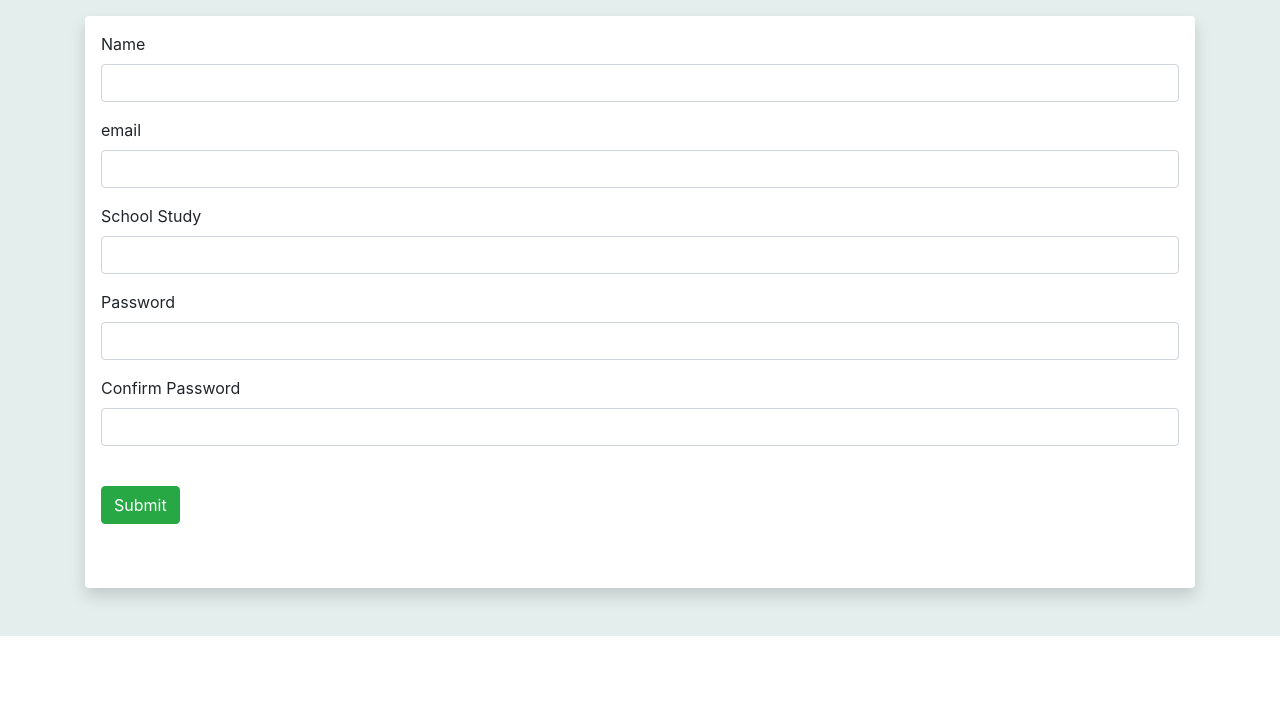
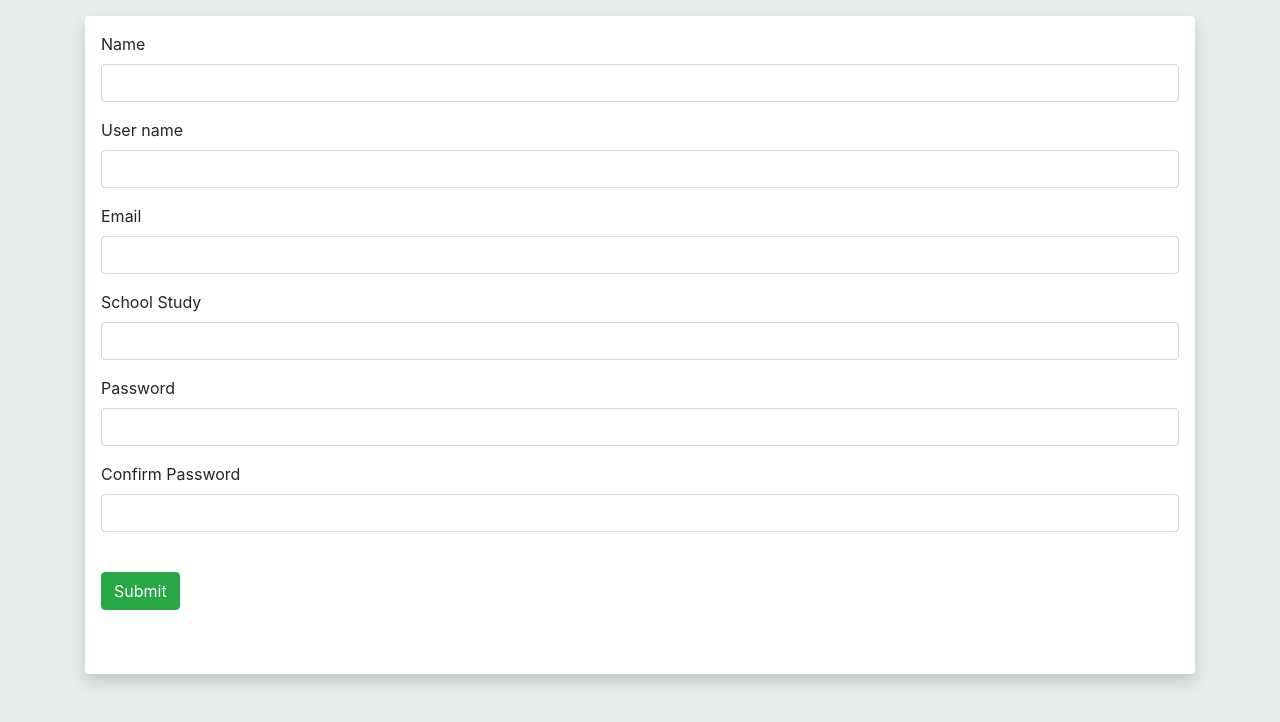
Before and after one commit to SaberHardy/FlaskBlogger, a Flask app: page /user/add in a window 1280 px wide. Shown: the part 237-959 px from the top of the page. Before the commit the page ends 873 px from the top, so only its background shows below. Run offline with Flask 3, Linux system fonts and the light colour scheme; some libraries are stand-ins or nearby versions.

Commit message:
add username

```diff
--- a/app.py
+++ b/app.py
@@ -33,7 +33,7 @@ class Posts(db.Model):
 
 class Users(db.Model, UserMixin):
     id = db.Column(db.Integer, primary_key=True)
-    # user_name = db.Column(db.String(20), nullable=False, unique=True)
+    username = db.Column(db.String(20), nullable=False, unique=True)
     name = db.Column(db.String(200), nullable=False)
     email = db.Column(db.String(200), nullable=False, unique=True)
     school_study = db.Column(db.String(300))
@@ -128,17 +128,18 @@ def add_user():
         user = Users.query.filter_by(email=form.email.data).first()
         if user is None:
             hashed_pw = generate_password_hash(form.password_hash.data, "sha256")
-            user = Users(name=form.name.data,
-                         email=form.email.data,
-                         school_study=form.school_study.data,
-                         password_hash=hashed_pw
-                         )
+            user = Users(
+                name=form.name.data,
+                username=form.username.data,
+                email=form.email.data,
+                school_study=form.school_study.data,
+                password_hash=hashed_pw
+            )
             db.session.add(user)
             db.session.commit()
 
-        name = form.name.data
-
         form.name.data = ""
+        form.username.data = ""
         form.email.data = ""
         form.school_study.data = ""
         form.password_hash.data = ""
@@ -179,7 +180,7 @@ def update(id):
     form = UserForm()
     name_to_update = Users.query.get_or_404(id)
     if request.method == 'POST':
-        name_to_update.name = request.form['name']
+        name_to_update.username = request.form['username']
         name_to_update.email = request.form['email']
         name_to_update.school_study = request.form['school_study']
         try:
--- a/forms.py
+++ b/forms.py
@@ -11,7 +11,8 @@ class NameForm(FlaskForm):
 
 class UserForm(FlaskForm):
     name = StringField('Name', validators=[DataRequired()])
-    email = StringField('email', validators=[DataRequired()])
+    username = StringField('User name', validators=[DataRequired()])
+    email = StringField('Email', validators=[DataRequired()])
     submit = SubmitField("Submit")
     school_study = StringField('School Study')
     password_hash = PasswordField('Password',
--- a/templates/add_user.html
+++ b/templates/add_user.html
@@ -28,7 +28,7 @@
             {% for user in our_users %}
                 <tr>
                     <th scope="row">{{ user.id }}</th>
-                    <td><a href="{{ url_for('update', id=user.id) }}">{{ user.name }}</a></td>
+                    <td><a href="{{ url_for('update', id=user.id) }}">{{ user.username }}</a></td>
                     <td>{{ user.email }}</td>
                     <td>{{ user.school_study }}</td>
 
@@ -54,6 +54,9 @@
                     {{ form.name.label(class="form-label") }}
                     {{ form.name(class="form-control mb-3") }}
 
+                    {{ form.username.label(class="form-label") }}
+                    {{ form.username(class="form-control mb-3") }}
+
                     {{ form.email.label(class="form-label") }}
                     {{ form.email(class="form-control mb-3") }}
 
```
